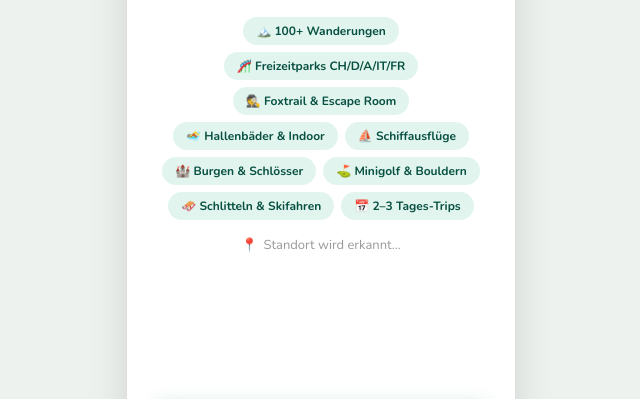
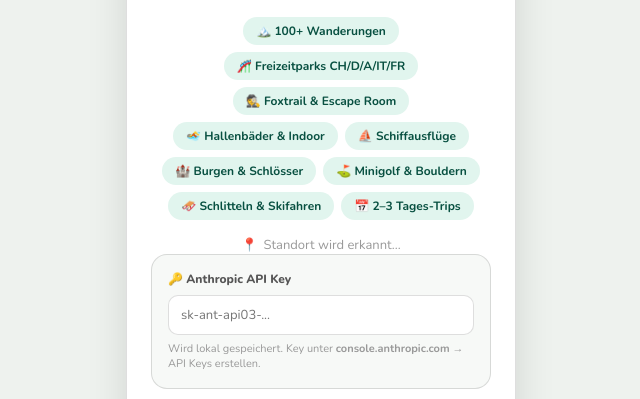
Before and after one commit to PaOwiad/familytrip, a plain HTML site: page index.html in a window 1280 px wide. Shown: the part 365-764 px from the top of the page, without its empty margins (319-959 px from the left). Drawn offline with nearby package versions, Linux system fonts and the light colour scheme.

Commit message:
Add files via upload

```diff
--- a/index.html
+++ b/index.html
@@ -237,6 +237,12 @@
       <div class="wloc-hint">
         <span>📍</span>
         <span id="loc-welcome">Standort wird erkannt...</span>
+      </div>
+
+      <div class="apikey-wrap">
+        <label class="apikey-label">🔑 Anthropic API Key</label>
+        <input class="apikey-input" id="apikey-input" type="password" placeholder="sk-ant-api03-..." oninput="setApiKey(this.value)" autocomplete="off"/>
+        <p class="apikey-hint">Wird lokal gespeichert. Key unter <strong>console.anthropic.com</strong> → API Keys erstellen.</p>
       </div>
 
 
```
